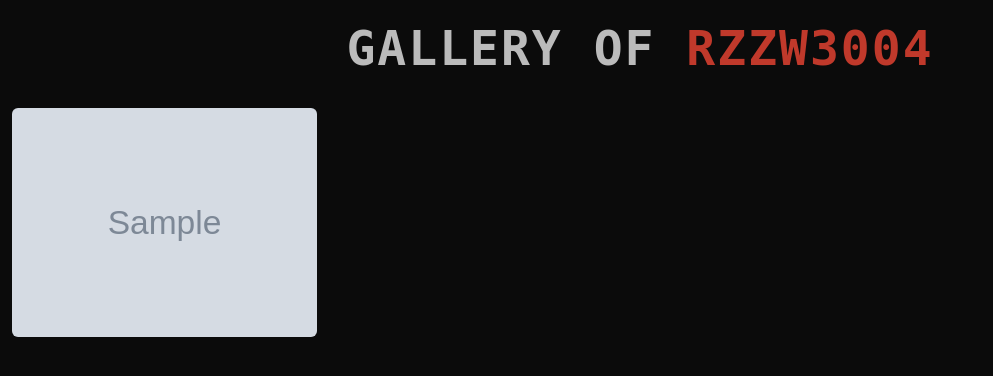
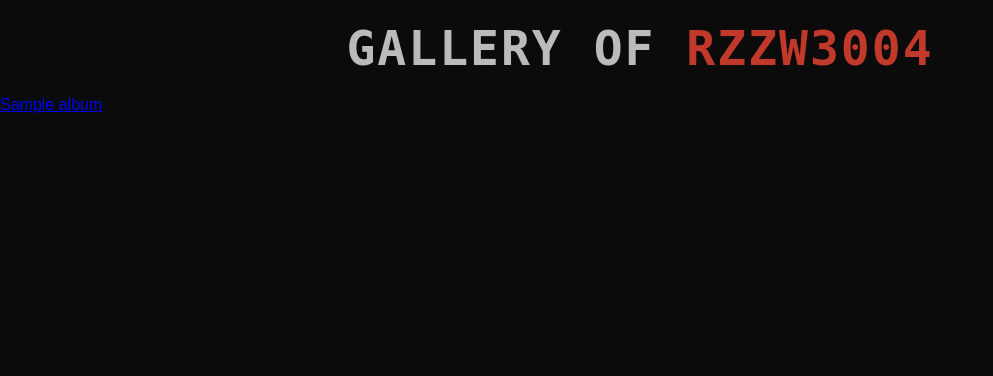
Before and after one commit to RZZW304/gallery, a Flask app: template templates/index.html in a window 1280 px wide. Shown: the top 376 px of the page, without its empty margins (0-993 px from the left). Run offline with Flask 3, Linux system fonts and the light colour scheme; the template is opened without the code that fills it: most values are stand-ins (such as "Sample title", 1, 10 or a date in 2020); grey boxes marked "Sample" are stand-in pictures.

Commit message:
added albums feature

```diff
--- a/app.py
+++ b/app.py
@@ -1,29 +1,36 @@
-from flask import Flask, render_template, send_from_directory
+from flask import Flask, render_template, send_from_directory, abort
 import os
 
 app = Flask(__name__)
 
 PHOTO_DIR = "photos"
 
-def list_photos():
-    files = []
-    for file in os.listdir(PHOTO_DIR):
-        if file.lower().endswith((".jpg", ".jpeg", ".png", ".webp", ".gif")):
-            files.append(file)
-    files.sort(reverse=True)
-    return files
+# lista albumów
+def list_albums():
+    return [d for d in os.listdir(PHOTO_DIR) if os.path.isdir(os.path.join(PHOTO_DIR, d))]
 
+# lista zdjęć w albumie
+def list_photos(album):
+    album_path = os.path.join(PHOTO_DIR, album)
+    if not os.path.exists(album_path):
+        return []
+    return sorted([f for f in os.listdir(album_path) if f.lower().endswith((".jpg",".jpeg",".png",".gif",".webp"))])
 
 @app.route("/")
 def index():
-    photos = list_photos()
-    return render_template("index.html", photos=photos)
+    albums = list_albums()
+    return render_template("index.html", albums=albums)
 
+@app.route("/album/<album_name>")
+def album(album_name):
+    photos = list_photos(album_name)
+    if not photos:
+        abort(404)
+    return render_template("album.html", album=album_name, photos=photos)
 
-@app.route("/photos/<path:filename>")
-def photos(filename):
-    return send_from_directory(PHOTO_DIR, filename)
-
+@app.route("/photos/<album>/<filename>")
+def photos(album, filename):
+    return send_from_directory(os.path.join(PHOTO_DIR, album), filename)
 
 if __name__ == "__main__":
     app.run(host="0.0.0.0", port=5000)
--- a/templates/index.html
+++ b/templates/index.html
@@ -2,29 +2,21 @@
 <html lang="en">
 <head>
 <meta charset="UTF-8">
-<title>My Gallery</title>
-
+<title>GALLERY OF RZZW3004</title>
 <link rel="stylesheet" href="{{ url_for('static', filename='style.css') }}">
-
 </head>
-
 <body>
-
 <header class="roboto-mono-x1a9b">
     GALLERY OF <span class="highlight">RZZW3004</span>
 </header>
 
-<div class="gallery">
-{% for photo in photos %}
-<img src="/photos/{{photo}}" onclick="openViewer(this.src)">
-{% endfor %}
+<div class="albums">
+    {% for album in albums %}
+    <div class="album-card">
+        <a href="{{ url_for('album', album_name=album) }}">{{ album }}</a>
+    </div>
+    {% endfor %}
 </div>
-
-<div class="viewer" id="viewer" onclick="closeViewer()">
-<img id="viewerImg">
-</div>
-
-<script src="{{ url_for('static', filename='script.js') }}"></script>
 
 </body>
 </html>
```
Also changed, not shown: templates/album.html (added, +25 -0 lines), photos/027895588352853a0db8e7bc8fff6e25.jpg (deleted), photos/311993-creepy-748x561.jpg (deleted), photos/large.jpg (deleted).
